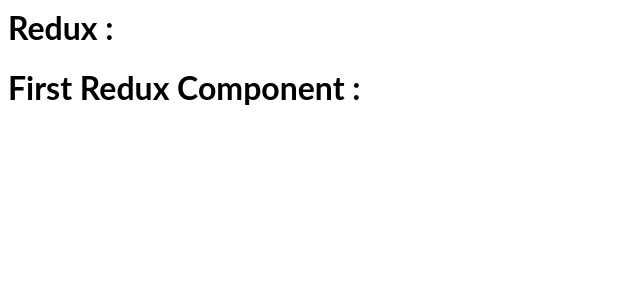
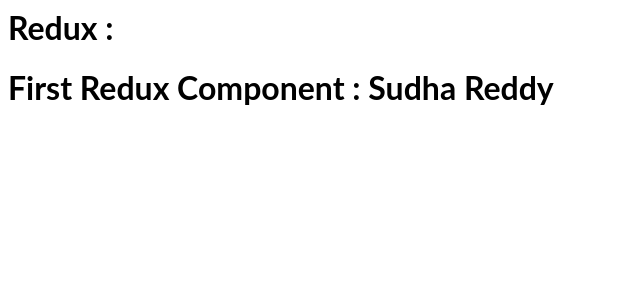
Before and after one commit to Sudha1919/Redux, a React (Create React App) app: page / in a window 1280 px wide. Shown: the top 300 px of the page, without its empty margins (0-640 px from the left). Built offline with nearby package versions, Linux system fonts and the light colour scheme.

Commit message:
2 files modified

```diff
--- a/src/Components/ReduxFirst.js
+++ b/src/Components/ReduxFirst.js
@@ -2,12 +2,13 @@
 import { connect } from 'react-redux';
 
 const ReduxFirst = props => {
-  console.log(props.Employees[0]);
-  return <h1>First Redux Component : {props.Employees.map((data)=>{
-    <span>{data[0]}</span>
-  })} </h1>;
+  console.log(props.Employees[1]);
+  return (
+    <>
+      <h1>First Redux Component : {props.Name} </h1>
+    </>
+  );
 };
-
 
 const mapStateToProps = state => {
   return state;
--- a/src/reducer/reducer1.js
+++ b/src/reducer/reducer1.js
@@ -1,5 +1,6 @@
 function reducer1(
   state = {
+    Name: 'Sudha Reddy',
     Employees: [
       { Name: 'Sudha', Age: 28, Designation: 'UI Developer' },
       { Name: 'Sandeep', Age: 32, Designation: 'DBA' }
```
